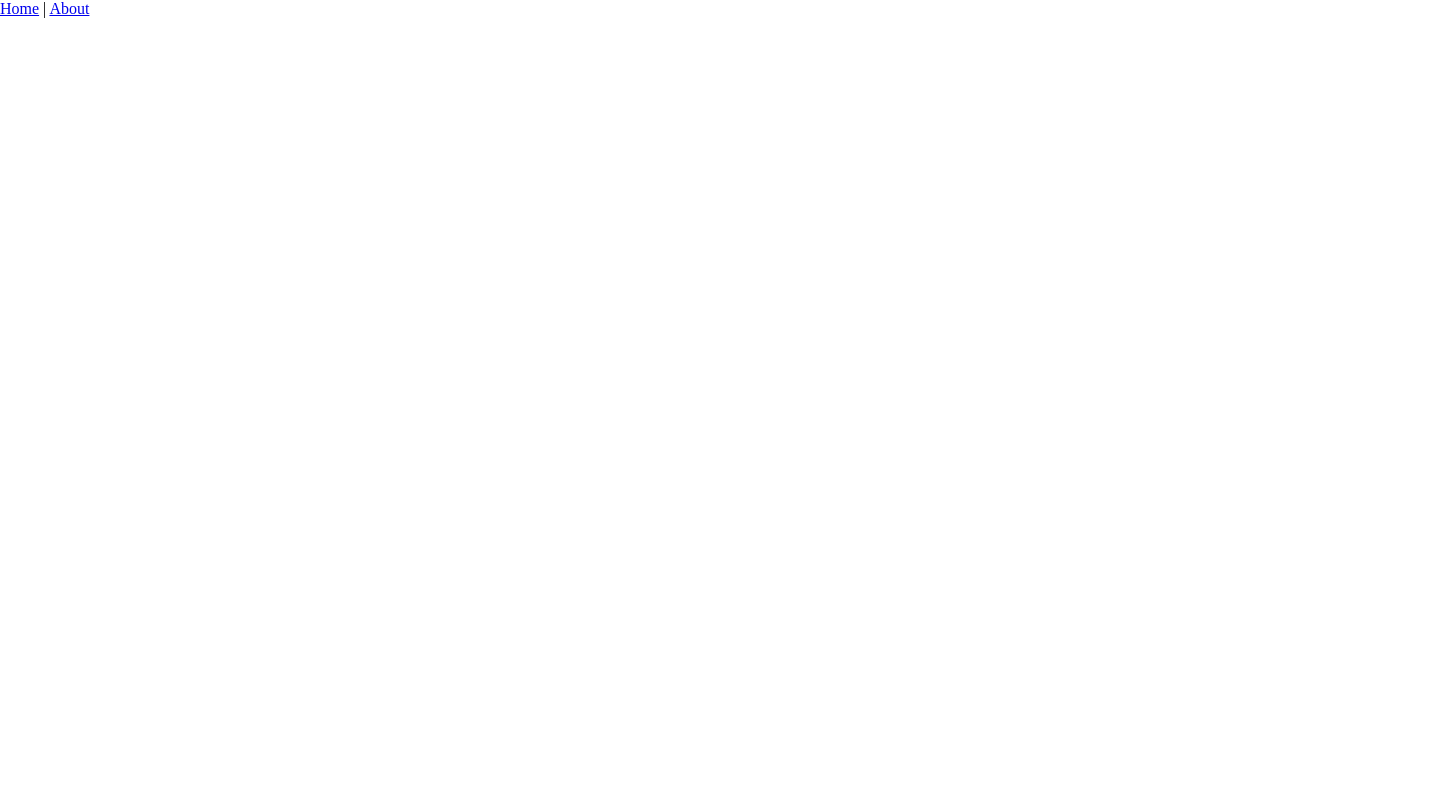
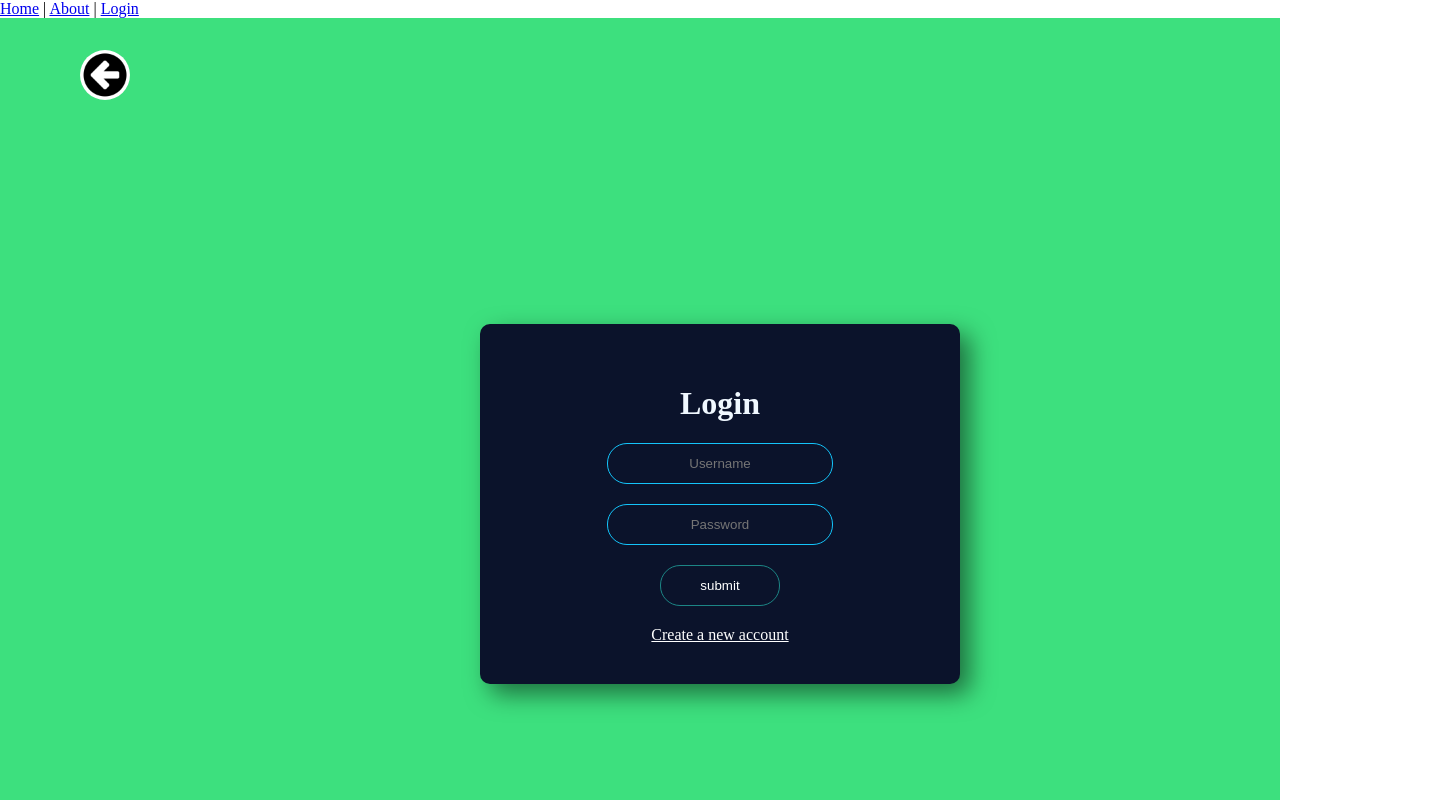
Before and after one commit to Omarhuba/poster-shop, a Vue app: page /Login in a window 1280 px wide. Shown: the top 800 px of the page, 1440 px wide, since content can reach past the window. Built offline with nearby package versions, Linux system fonts and the light colour scheme.

Commit message:
fixt login page

```diff
--- a/src/App.vue
+++ b/src/App.vue
@@ -2,7 +2,8 @@
   <div id="app">
     <div id="nav">
       <router-link to="/">Home</router-link> |
-      <router-link to="/about">About</router-link>
+      <router-link to="/about">About</router-link> |
+      <router-link to="/login">Login</router-link>
     </div>
     <router-view/>
   </div>
--- /dev/null
+++ b/src/components/Login.vue
@@ -0,0 +1,91 @@
+<template>
+  <div id="login">
+      <div class="back">
+        <router-link to="/">
+         <img class="back" src="../assets/back.png" alt="" />
+        </router-link>
+      </div>
+    <div class="wrapper">
+      <div class="login">
+        <form action="" class="loginForm">
+          <h1>Login</h1>
+          <input type="text" placeholder="Username" />
+          <input type="password" placeholder="Password" />
+          <input type="submit" value="submit" />
+        </form>
+        <span>
+          <a href="#">Create a new account</a>
+        </span>
+      </div>
+    </div>
+  </div>
+</template>
+
+<script>
+export default {};
+</script>
+
+<style scoped lang="scss">
+#login {
+    background-color: rgba(61, 224, 126, 1);
+}
+.wrapper {
+  width: 1440px;
+  height: 100vh;
+  display: flex;
+  justify-content: center;
+  align-items: center;
+}
+img {
+    background-color: white;
+    width: 50px;
+    border-radius: 50%;
+    margin: 2rem 0 0 5rem;
+}
+.login {
+  background-color: #0b132b;
+  color: aliceblue;
+  width: 400px;
+  padding: 40px;
+  box-shadow: 10px 10px 25px #00000080;
+  text-align: center;
+  border-radius: 10px;
+  a {
+    color: white;
+  }
+}
+
+.login input {
+  display: block;
+  margin: 20px auto;
+  justify-content: center;
+  text-align: center;
+  background: none;
+  padding: 12px;
+  border-radius: 20px;
+  border: 1px rgb(28, 133, 133) solid;
+  outline: none;
+  color: white;
+}
+
+.login [type="text"],
+.login [type="password"] {
+  width: 200px;
+  border-color: rgb(20, 196, 250);
+}
+.login [type="submit"] {
+  width: 120px;
+  cursor: pointer;
+}
+
+.login [type="text"]:focus,
+.login [type="password"]:focus {
+  width: 250px;
+  border-color: rgb(20, 168, 87);
+  transition: 0.5s;
+}
+.login [type="submit"]:hover {
+  background-color: rgb(83, 158, 151);
+  transition: 0.5s;
+}
+</style>
--- a/src/router/index.js
+++ b/src/router/index.js
@@ -3,6 +3,7 @@ import VueRouter from "vue-router";
 import Home from "../views/Home.vue";
 import About from "../views/About.vue";
 import Poster from "../components/Poster.vue";
+import Login from "../components/Login.vue";
 
 Vue.use(VueRouter);
 
@@ -22,6 +23,11 @@ const routes = [
         name: "Poster",
         component: Poster,
     },
+    {
+        path: "/Login",
+        name: "Login",
+        component: Login,
+    },
 ];
 
 const router = new VueRouter({
```
Also changed, not shown: src/assets/login.png (added).
